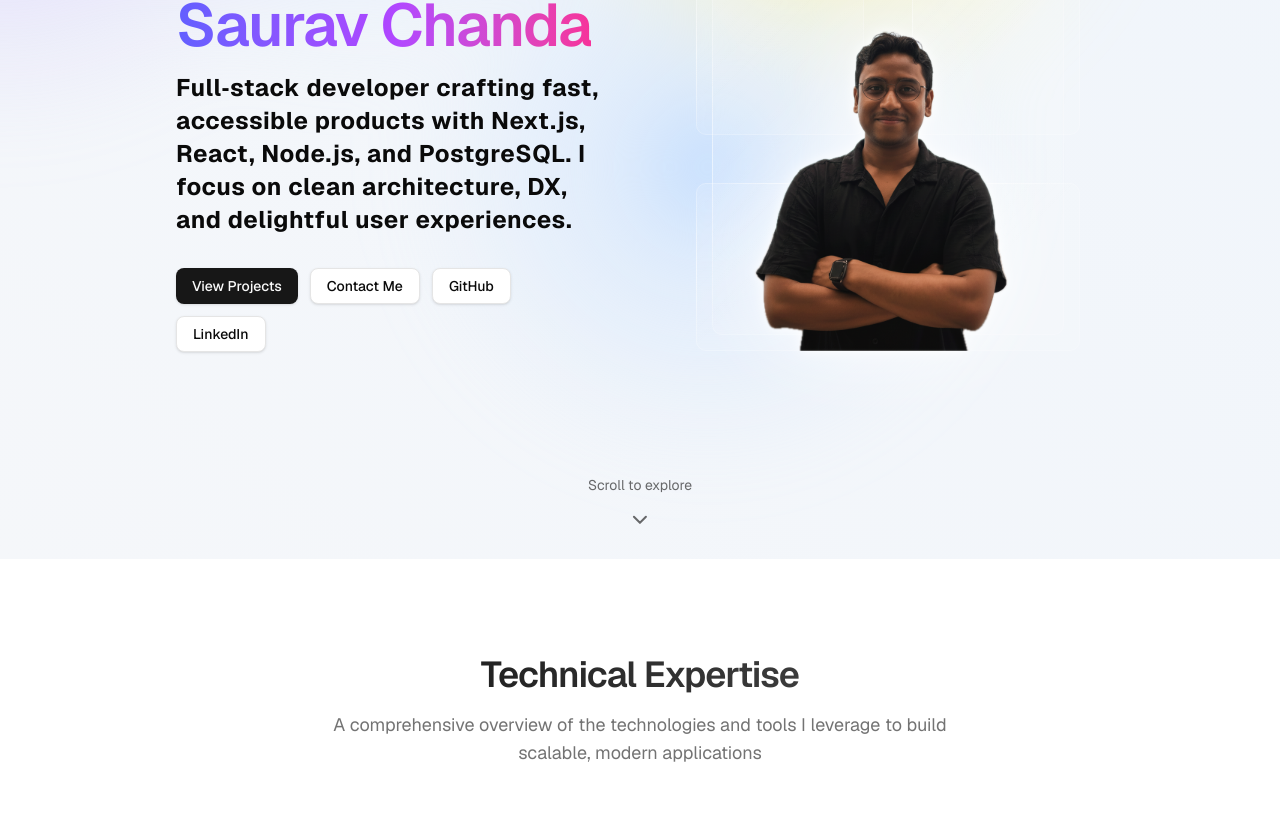
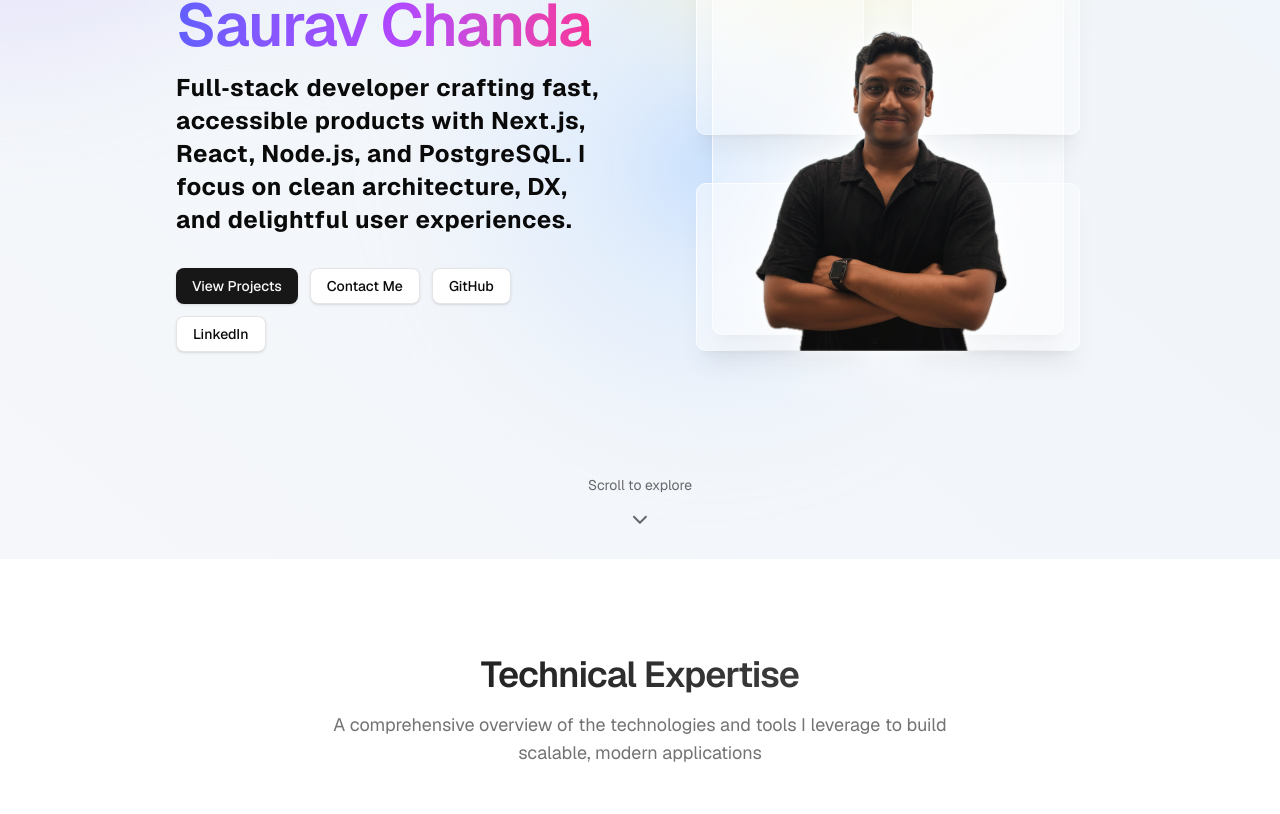
Before and after one commit to SauravChanda/Portfolio-website, a Next.js app: page / in a window 1280 px wide. Shown: the part 241-1055 px from the top of the page. Built offline with nearby package versions, Linux system fonts and the light colour scheme.

Commit message:
feat(ui): enhance glass card appearance and integrate into tech stack section
- Improve glass card visual effects with better transparency, shadows, and highlights
- Replace standard cards with glass cards in tech stack section for modern look

```diff
--- a/src/components/sections/tech-stack-section.tsx
+++ b/src/components/sections/tech-stack-section.tsx
@@ -1,5 +1,6 @@
 "use client";
 import { motion } from "framer-motion";
+import { GlassCard } from "@/components/ui/glass-card";
 
 
 export function TechStackSection() {
@@ -105,7 +106,7 @@ export function TechStackSection() {
             return (
               <motion.div
                 key={tech.name}
-                className="group relative bg-card border border-border rounded-xl p-6 hover:shadow-lg transition-all duration-300 hover:border-primary/50"
+                className="group relative"
                 initial={{ opacity: 0, y: 20 }}
                 whileInView={{ opacity: 1, y: 0 }}
                 transition={{
@@ -115,6 +116,7 @@ export function TechStackSection() {
                 whileHover={{ y: -5 }}
                 viewport={{ once: true }}
               >
+                <GlassCard className="p-6 hover:shadow-lg transition-all duration-300">
                   <div className="flex items-start gap-4 mb-3">
                     <div className="bg-primary/10 rounded-lg group-hover:bg-primary/20 transition-colors min-w-8 min-h-8 flex items-center justify-center">
                       <span className="text-primary">{tech.icon}</span>
@@ -129,6 +131,7 @@ export function TechStackSection() {
                   <p className="text-sm text-muted-foreground leading-relaxed">
                     {tech.description}
                   </p>
+                </GlassCard>
               </motion.div>
             );
           })}
--- a/src/components/ui/glass-card.tsx
+++ b/src/components/ui/glass-card.tsx
@@ -8,20 +8,23 @@ interface GlassCardProps {
 export function GlassCard({ className, children }: GlassCardProps) {
   return (
     <div className={cn("relative w-full h-full", className)}>
-      {/* Glass background with blur effect */}
-      <div className="absolute inset-0 w-full h-full rounded-lg backdrop-blur-md bg-white/10 dark:bg-white/5"></div>
+      {/* Clean glass background with crisp blur */}
+      <div className="absolute inset-0 w-full h-full rounded-lg backdrop-blur-md bg-white/40 dark:bg-white/10 shadow-xl shadow-black/5 dark:shadow-white/5"></div>
 
-      {/* Glass borders and highlights */}
-      <div className="absolute inset-0 rounded-lg border border-white/20 dark:border-white/10"></div>
+      {/* Crystal clear borders */}
+      <div className="absolute inset-0 rounded-lg border border-white/60 dark:border-white/20"></div>
 
-      {/* Top highlight for glass effect */}
-      <div className="absolute inset-x-0 top-0 h-px bg-gradient-to-r from-transparent via-white/40 to-transparent"></div>
+      {/* Pristine top highlight */}
+      <div className="absolute inset-x-0 top-0 h-px bg-gradient-to-r from-transparent via-white/80 dark:via-white/60 to-transparent"></div>
 
-      {/* Left highlight for glass effect */}
-      <div className="absolute inset-y-0 left-0 w-px bg-gradient-to-b from-transparent via-white/40 to-transparent"></div>
+      {/* Clean left highlight */}
+      <div className="absolute inset-y-0 left-0 w-px bg-gradient-to-b from-transparent via-white/80 dark:via-white/60 to-transparent"></div>
 
-      {/* Subtle inner glow */}
-      <div className="absolute inset-0 rounded-lg bg-gradient-to-br from-white/5 via-transparent to-transparent pointer-events-none"></div>
+      {/* Subtle inner reflection */}
+      <div className="absolute inset-0 rounded-lg bg-gradient-to-br from-white/20 dark:from-white/10 via-transparent to-transparent pointer-events-none"></div>
+
+      {/* Clean bottom shadow for depth */}
+      <div className="absolute inset-x-0 bottom-0 h-px bg-gradient-to-r from-transparent via-black/10 dark:via-white/10 to-transparent"></div>
 
       {children && (
         <div className="relative z-10 w-full h-full flex items-center justify-center">
```
Lines whose indentation alone changed are shown as unchanged.
